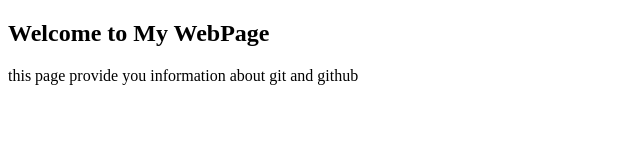
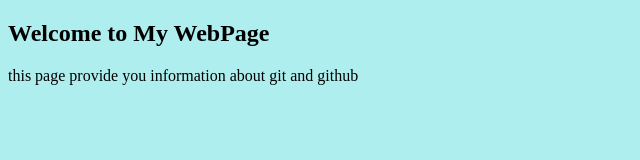
Before and after one commit to bhavyaramesh5122/Calculator, a plain HTML site: page index.html in a window 1280 px wide. Shown: the whole page, without its empty margins (0-640 px from the left). Drawn offline with Linux system fonts and the light colour scheme.

Commit message:
adding css file

```diff
--- a/index.html
+++ b/index.html
@@ -4,6 +4,7 @@
     <meta charset="UTF-8">
     <meta http-equiv="X-UA-Compatible" content="IE=edge">
     <meta name="viewport" content="width=device-width, initial-scale=1.0">
+    <link rel="stylesheet" href="indexstyles.css">
     <title>Document</title>
 </head>
 <body>
--- /dev/null
+++ b/indexstyles.css
@@ -0,0 +1,3 @@
+body{
+    background:paleturquoise;
+}
```
